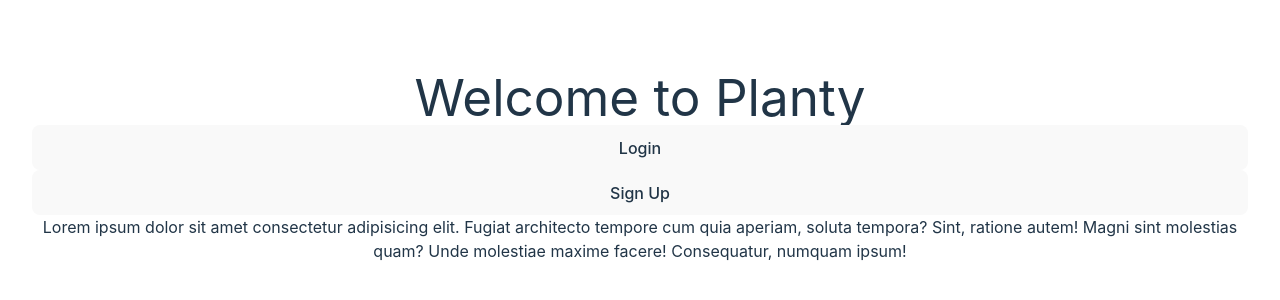
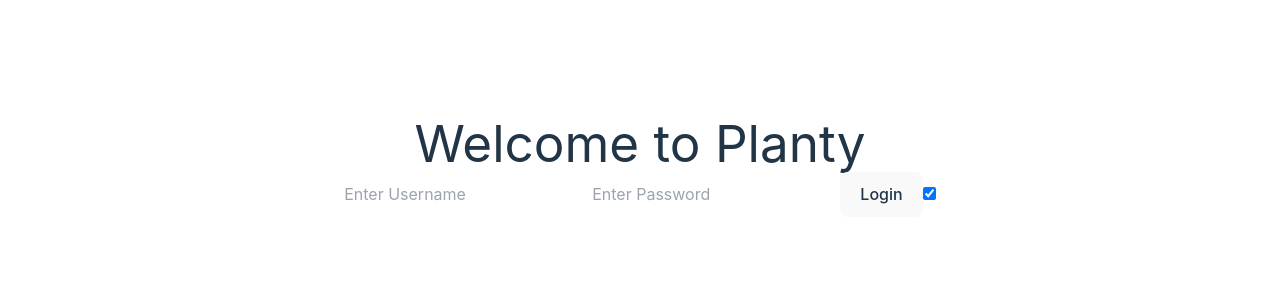
Before and after one commit to krabandicoot/Planty_Becode, a React (Vite) app in the folder app/client/: page /login in a window 1280 px wide. Shown: the part 234-534 px from the top of the page. Built offline with nearby package versions, Linux system fonts and the light colour scheme.

Commit message:
Routes - Landing - Login - SignUp

```diff
--- a/app/client/package.json
+++ b/app/client/package.json
@@ -10,7 +10,8 @@
   },
   "dependencies": {
     "react": "^18.2.0",
-    "react-dom": "^18.2.0"
+    "react-dom": "^18.2.0",
+    "react-router-dom": "^6.7.0"
   },
   "devDependencies": {
     "@types/react": "^18.0.26",
--- a/app/client/src/App.jsx
+++ b/app/client/src/App.jsx
@@ -1,13 +1,24 @@
 import "./App.css";
-import { LandinPage } from "./components/LandingPage";
+import { LandingPage } from "./components/LandingPage";
 import { Title } from "./components/Title";
+import { Login } from "./components/Login";
+import { SignUp } from "./components/SignUp";
+import {
+  BrowserRouter, Routes, Route
+} from "react-router-dom";
+
 
 function App() {
   return (
     <div>
-      <Title />
-      <LandinPage />
-    </div>
+      <BrowserRouter>
+        <Routes>
+          <Route path="/" element={<><Title /><LandingPage /></>} />
+          <Route path="/login" element={<><Title /><Login /></>} />
+          <Route path="/signup" element={<><Title /><SignUp /></>} />
+        </Routes>
+      </BrowserRouter >
+    </div >
   );
 }
 
--- a/app/client/src/components/LandingPage.jsx
+++ b/app/client/src/components/LandingPage.jsx
@@ -1,9 +1,17 @@
-export function LandinPage() {
+export function LandingPage() {
   return (
     <div>
       <div className="flex flex-col">
-        <button>Login</button>
-        <button>Sign Up</button>
+        <button>
+          <a href="/login">
+            Login
+          </a>
+        </button>
+        <button>
+          <a href="/signup">
+            Sign Up
+          </a>
+        </button>
       </div>
       <p>
         Lorem ipsum dolor sit amet consectetur adipisicing elit. Fugiat
--- a/app/client/src/components/Login.jsx
+++ b/app/client/src/components/Login.jsx
@@ -0,0 +1,17 @@
+export function Login() {
+    return (
+        <form method="post">
+            <label for="username"></label>
+            <input type="text" placeholder="Enter Username" name="username" required />
+
+            <label for="password"></label>
+            <input type="text" placeholder="Enter Password" name="password" required />
+
+            <button type="submit">Login</button>
+
+            <label>
+                <input type="checkbox" checked="checked" name="rememberMe" />
+            </label>
+        </form>
+    )
+}
--- a/app/client/src/components/SignUp.jsx
+++ b/app/client/src/components/SignUp.jsx
@@ -0,0 +1,5 @@
+export function SignUp() {
+    return (
+        <h1>Sign Up</h1>
+    )
+}
--- a/app/client/src/main.jsx
+++ b/app/client/src/main.jsx
@@ -6,6 +6,5 @@ import "./index.css";
 ReactDOM.createRoot(document.getElementById("root")).render(
   <React.StrictMode>
     <App />
-
-  </React.StrictMode>
+  </React.StrictMode >
 );
```
Also changed, not shown: 1 other file (tests, documents, lock files or other folders).
